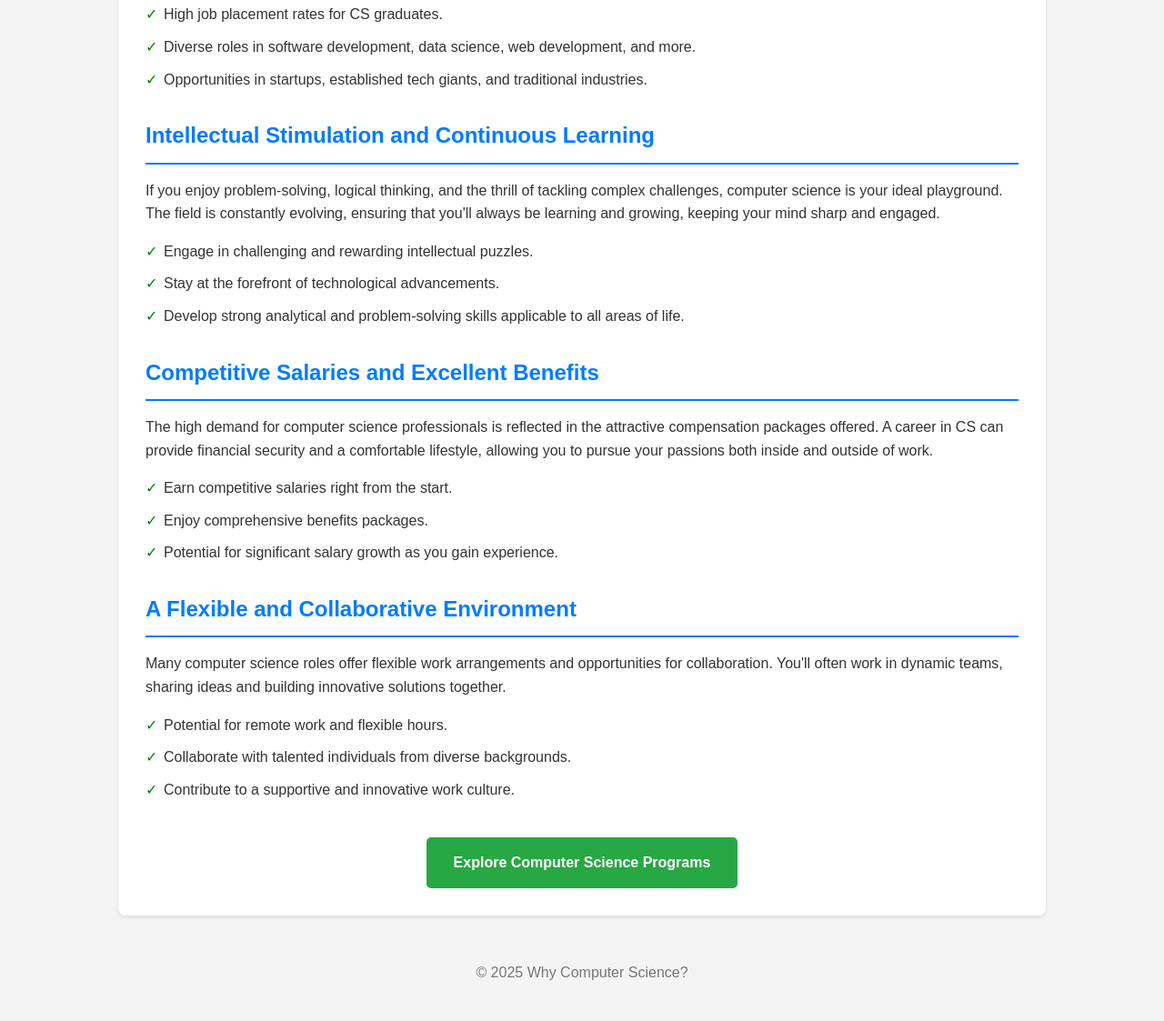
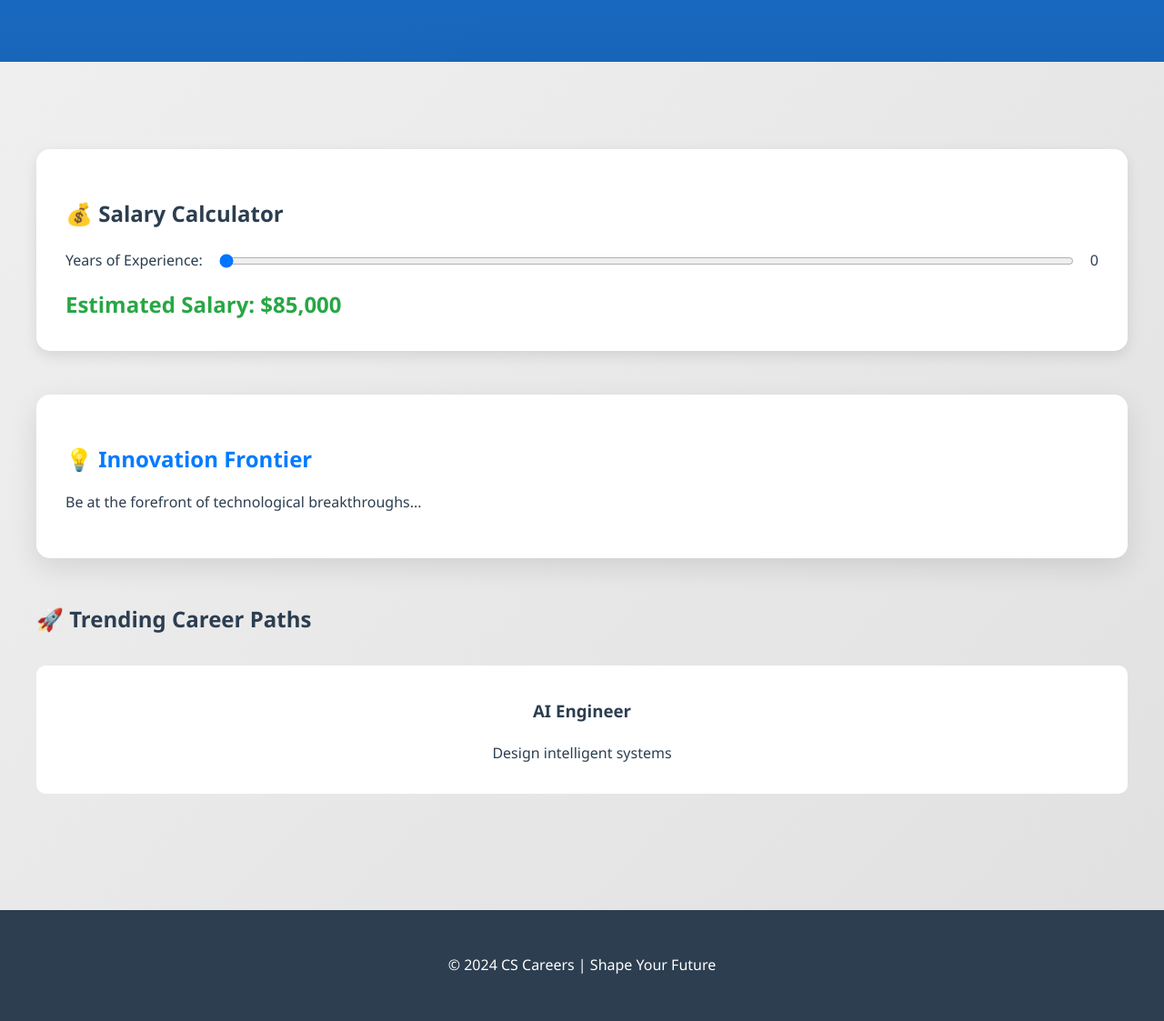
Before and after one commit to aaravsinha002/compsci, a plain HTML site: page index.html in a window 1280 px wide. Shown: the part 620-1743 px from the top of the page at 91% size. Before the commit the page ends 1722 px from the top, so only its background shows below. Drawn offline with Linux system fonts and the light colour scheme.

Commit message:
Update index.html

```diff
--- a/index.html
+++ b/index.html
@@ -3,142 +3,292 @@
 <head>
     <meta charset="UTF-8">
     <meta name="viewport" content="width=device-width, initial-scale=1.0">
-    <title>Why a Career in Computer Science is the Best Choice</title>
+    <title>Why Computer Science? | Future-Ready Career</title>
     <style>
+        :root {
+            --primary: #007bff;
+            --secondary: #28a745;
+            --dark: #2c3e50;
+            --light: #f8f9fa;
+        }
+
         body {
-            font-family: sans-serif;
+            font-family: 'Segoe UI', sans-serif;
             line-height: 1.6;
-            margin: 20px;
-            background-color: #f4f4f4;
-            color: #333;
+            margin: 0;
+            background: linear-gradient(135deg, #f4f4f4 0%, #e0e0e0 100%);
+            color: var(--dark);
+            transition: background 0.3s ease;
         }
+
+        .dark-mode {
+            background: linear-gradient(135deg, #2c3e50 0%, #34495e 100%);
+            color: var(--light);
+        }
+
         header {
-            background-color: #007bff;
+            background: linear-gradient(rgba(0,123,255,0.9), rgba(0,86,179,0.9));
             color: white;
-            padding: 20px 0;
+            padding: 4rem 0;
             text-align: center;
-            margin-bottom: 30px;
+            position: relative;
+            overflow: hidden;
+            min-height: 70vh;
+            display: flex;
+            align-items: center;
+            justify-content: center;
         }
-        header h1 {
-            margin: 0;
-            font-size: 2.5em;
+
+        .header-content {
+            max-width: 800px;
+            padding: 2rem;
+            opacity: 0;
+            transform: translateY(20px);
+            animation: fadeInUp 1s forwards 0.5s;
         }
+
+        @keyframes fadeInUp {
+            to {
+                opacity: 1;
+                transform: translateY(0);
+            }
+        }
+
+        .floating-icon {
+            position: absolute;
+            font-size: 3rem;
+            opacity: 0.1;
+            animation: float 6s infinite ease-in-out;
+        }
+
+        @keyframes float {
+            0%, 100% { transform: translateY(0) rotate(0deg); }
+            50% { transform: translateY(-20px) rotate(10deg); }
+        }
+
         .container {
-            max-width: 960px;
-            margin: 0 auto;
-            background-color: white;
-            padding: 30px;
-            border-radius: 8px;
-            box-shadow: 0 2px 4px rgba(0, 0, 0, 0.1);
+            max-width: 1200px;
+            margin: 2rem auto;
+            padding: 2rem;
         }
-        section {
-            margin-bottom: 30px;
+
+        .card-grid {
+            display: grid;
+            grid-template-columns: repeat(auto-fit, minmax(300px, 1fr));
+            gap: 2rem;
+            margin: 3rem 0;
         }
-        section h2 {
-            color: #007bff;
-            border-bottom: 2px solid #007bff;
-            padding-bottom: 10px;
-            margin-bottom: 15px;
+
+        .section-card {
+            background: white;
+            border-radius: 15px;
+            padding: 2rem;
+            box-shadow: 0 10px 30px rgba(0,0,0,0.1);
+            cursor: pointer;
+            transition: transform 0.3s ease, box-shadow 0.3s ease;
         }
-        ul {
-            list-style: none;
-            padding: 0;
+
+        .section-card:hover {
+            transform: translateY(-10px);
+            box-shadow: 0 15px 40px rgba(0,0,0,0.2);
         }
-        ul li {
-            margin-bottom: 10px;
-            padding-left: 20px;
-            position: relative;
+
+        .section-card h2 {
+            color: var(--primary);
+            margin-bottom: 1rem;
         }
-        ul li:before {
-            content: "✓";
-            color: green;
-            position: absolute;
-            left: 0;
+
+        .salary-calculator {
+            background: white;
+            padding: 2rem;
+            border-radius: 15px;
+            margin: 2rem 0;
+            box-shadow: 0 5px 15px rgba(0,0,0,0.1);
         }
-        .cta {
+
+        .calculator-input {
+            margin: 1rem 0;
+            display: flex;
+            gap: 1rem;
+            align-items: center;
+        }
+
+        input[type="range"] {
+            flex-grow: 1;
+        }
+
+        #salaryResult {
+            font-size: 1.5rem;
+            color: var(--secondary);
+            font-weight: bold;
+            margin-top: 1rem;
+        }
+
+        .job-roles {
+            display: grid;
+            grid-template-columns: repeat(auto-fit, minmax(200px, 1fr));
+            gap: 1rem;
+            margin: 2rem 0;
+        }
+
+        .role-card {
+            background: white;
+            padding: 1rem;
+            border-radius: 10px;
             text-align: center;
-            margin-top: 40px;
+            transition: transform 0.3s ease;
         }
-        .cta a {
-            display: inline-block;
-            background-color: #28a745;
+
+        .role-card:hover {
+            transform: scale(1.05);
+        }
+
+        .dark-toggle {
+            position: fixed;
+            top: 1rem;
+            right: 1rem;
+            background: var(--dark);
             color: white;
-            padding: 15px 30px;
-            text-decoration: none;
-            border-radius: 5px;
-            font-weight: bold;
+            border: none;
+            padding: 0.5rem 1rem;
+            border-radius: 25px;
+            cursor: pointer;
+            transition: transform 0.3s ease;
         }
-        .cta a:hover {
-            background-color: #218838;
+
+        .dark-toggle:hover {
+            transform: rotate(10deg);
         }
+
+        .scroll-animation {
+            opacity: 0;
+            transform: translateY(20px);
+            transition: 1s ease;
+        }
+
+        .scroll-animation.visible {
+            opacity: 1;
+            transform: translateY(0);
+        }
+
         footer {
+            background: var(--dark);
+            color: white;
             text-align: center;
-            margin-top: 50px;
-            color: #777;
+            padding: 2rem;
+            margin-top: 4rem;
+        }
+
+        .pulse {
+            animation: pulse 2s infinite;
+        }
+
+        @keyframes pulse {
+            0%, 100% { transform: scale(1); }
+            50% { transform: scale(1.05); }
         }
     </style>
 </head>
 <body>
+    <button class="dark-toggle" onclick="toggleDarkMode()">🌓 Toggle Dark Mode</button>
+
     <header>
-        <h1>Unlock Your Future: Why Computer Science Reigns Supreme</h1>
+        <div class="header-content">
+            <h1 class="pulse">🚀 Launch Your Future in Computer Science</h1>
+            <p>Shape the digital world of tomorrow</p>
+        </div>
+        <div class="floating-icon" style="top:20%; left:10%">💻</div>
+        <div class="floating-icon" style="top:30%; right:15%">🌐</div>
+        <div class="floating-icon" style="bottom:20%; left:45%">🤖</div>
     </header>
+
     <div class="container">
-        <section>
-            <h2>The World Runs on Code</h2>
-            <p>Think about your daily life. From the smartphone in your pocket to the websites you browse, from the cars on the road to the medical equipment in hospitals – computer science is the invisible force powering it all. A career in CS puts you at the forefront of innovation, allowing you to shape the technology of tomorrow.</p>
-            <ul>
-                <li>Be a creator, not just a consumer of technology.</li>
-                <li>Contribute to solutions that impact millions of lives.</li>
-                <li>Work on cutting-edge advancements like AI, machine learning, and cybersecurity.</li>
-            </ul>
-        </section>
+        <div class="salary-calculator scroll-animation">
+            <h2>💰 Salary Calculator</h2>
+            <div class="calculator-input">
+                <label>Years of Experience:</label>
+                <input type="range" id="experience" min="0" max="20" value="0">
+                <span id="expValue">0</span>
+            </div>
+            <div id="salaryResult">Estimated Salary: $85,000</div>
+        </div>
 
-        <section>
-            <h2>Limitless Opportunities and High Demand</h2>
-            <p>The demand for skilled computer scientists is soaring across virtually every industry. This translates to a wealth of job opportunities, excellent job security, and the power to choose a career path that truly excites you.</p>
-            <ul>
-                <li>High job placement rates for CS graduates.</li>
-                <li>Diverse roles in software development, data science, web development, and more.</li>
-                <li>Opportunities in startups, established tech giants, and traditional industries.</li>
-            </ul>
-        </section>
+        <div class="card-grid">
+            <div class="section-card scroll-animation" onclick="toggleCard(this)">
+                <h2>💡 Innovation Frontier</h2>
+                <p>Be at the forefront of technological breakthroughs...</p>
+                <div class="hidden-content" style="display: none;">
+                    <ul>
+                        <li>Develop AI solutions</li>
+                        <li>Create immersive VR experiences</li>
+                        <li>Build blockchain applications</li>
+                    </ul>
+                </div>
+            </div>
+            <!-- Add more cards following the same pattern -->
+        </div>
 
-        <section>
-            <h2>Intellectual Stimulation and Continuous Learning</h2>
-            <p>If you enjoy problem-solving, logical thinking, and the thrill of tackling complex challenges, computer science is your ideal playground. The field is constantly evolving, ensuring that you'll always be learning and growing, keeping your mind sharp and engaged.</p>
-            <ul>
-                <li>Engage in challenging and rewarding intellectual puzzles.</li>
-                <li>Stay at the forefront of technological advancements.</li>
-                <li>Develop strong analytical and problem-solving skills applicable to all areas of life.</li>
-            </ul>
-        </section>
-
-        <section>
-            <h2>Competitive Salaries and Excellent Benefits</h2>
-            <p>The high demand for computer science professionals is reflected in the attractive compensation packages offered. A career in CS can provide financial security and a comfortable lifestyle, allowing you to pursue your passions both inside and outside of work.</p>
-            <ul>
-                <li>Earn competitive salaries right from the start.</li>
-                <li>Enjoy comprehensive benefits packages.</li>
-                <li>Potential for significant salary growth as you gain experience.</li>
-            </ul>
-        </section>
-
-        <section>
-            <h2>A Flexible and Collaborative Environment</h2>
-            <p>Many computer science roles offer flexible work arrangements and opportunities for collaboration. You'll often work in dynamic teams, sharing ideas and building innovative solutions together.</p>
-            <ul>
-                <li>Potential for remote work and flexible hours.</li>
-                <li>Collaborate with talented individuals from diverse backgrounds.</li>
-                <li>Contribute to a supportive and innovative work culture.</li>
-            </ul>
-        </section>
-
-        <div class="cta">
-            <a href="#">Explore Computer Science Programs</a>
+        <div class="scroll-animation">
+            <h2>🚀 Trending Career Paths</h2>
+            <div class="job-roles">
+                <div class="role-card">
+                    <h3>AI Engineer</h3>
+                    <p>Design intelligent systems</p>
+                </div>
+                <!-- Add more role cards -->
+            </div>
         </div>
     </div>
-    <footer>
-        <p>&copy; 2025 Why Computer Science?</p>
+
+    <footer class="scroll-animation">
+        <p>© 2024 CS Careers | Shape Your Future</p>
     </footer>
+
+    <script>
+        // Dark Mode Toggle
+        function toggleDarkMode() {
+            document.body.classList.toggle('dark-mode');
+        }
+
+        // Salary Calculator
+        const experienceSlider = document.getElementById('experience');
+        const expValue = document.getElementById('expValue');
+        const salaryResult = document.getElementById('salaryResult');
+
+        experienceSlider.addEventListener('input', (e) => {
+            const years = parseInt(e.target.value);
+            expValue.textContent = years;
+            const salary = 85000 + (years * 5000);
+            salaryResult.textContent = `Estimated Salary: $${salary.toLocaleString()}`;
+        });
+
+        // Scroll Animations
+        const observer = new IntersectionObserver((entries) => {
+            entries.forEach(entry => {
+                if (entry.isIntersecting) {
+                    entry.target.classList.add('visible');
+                }
+            });
+        }, { threshold: 0.1 });
+
+        document.querySelectorAll('.scroll-animation').forEach(el => observer.observe(el));
+
+        // Expandable Cards
+        function toggleCard(card) {
+            const content = card.querySelector('.hidden-content');
+            content.style.display = content.style.display === 'none' ? 'block' : 'none';
+            card.classList.toggle('expanded');
+        }
+
+        // Smooth Scroll
+        document.querySelectorAll('a[href^="#"]').forEach(anchor => {
+            anchor.addEventListener('click', function (e) {
+                e.preventDefault();
+                document.querySelector(this.getAttribute('href')).scrollIntoView({
+                    behavior: 'smooth'
+                });
+            });
+        });
+    </script>
 </body>
 </html>
```
